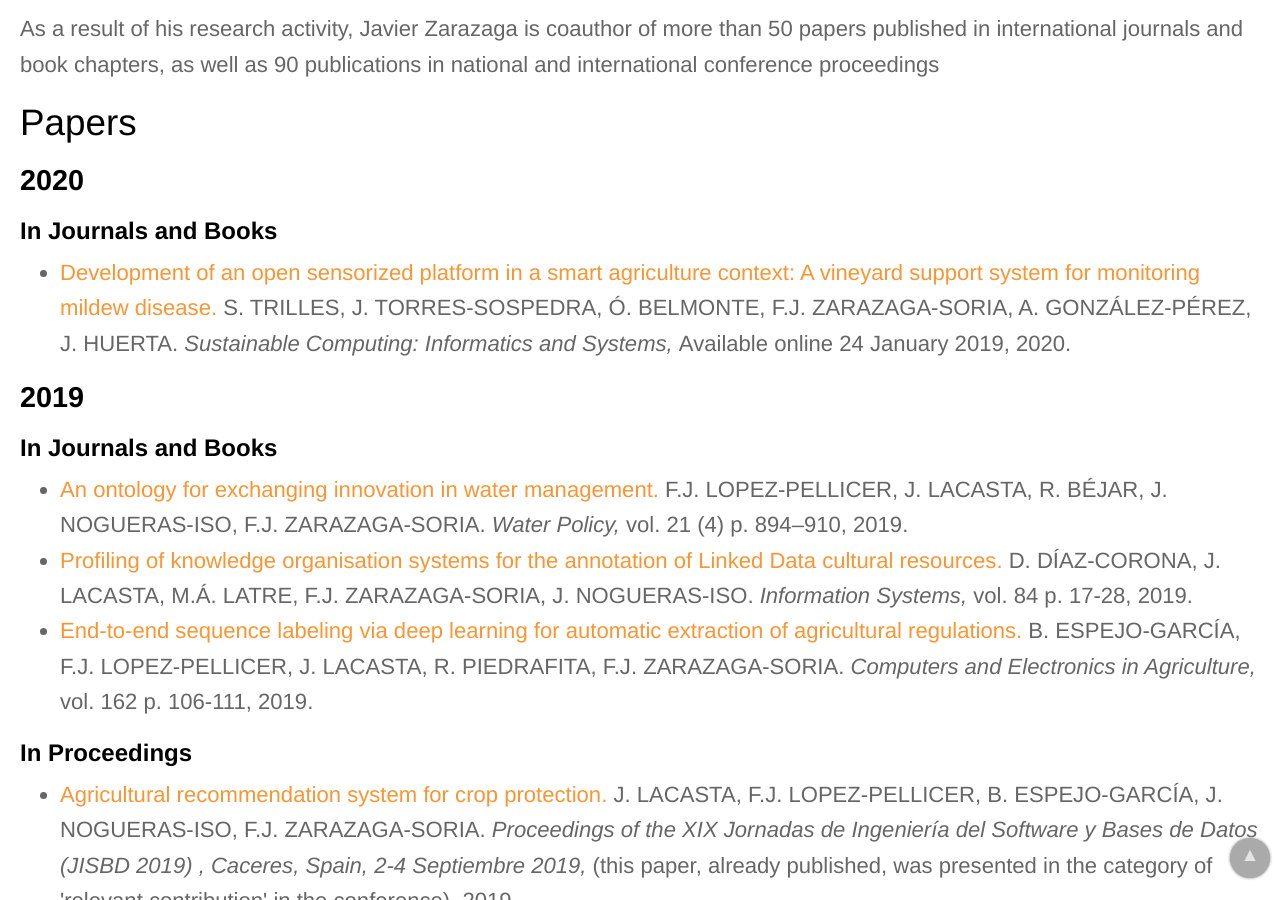
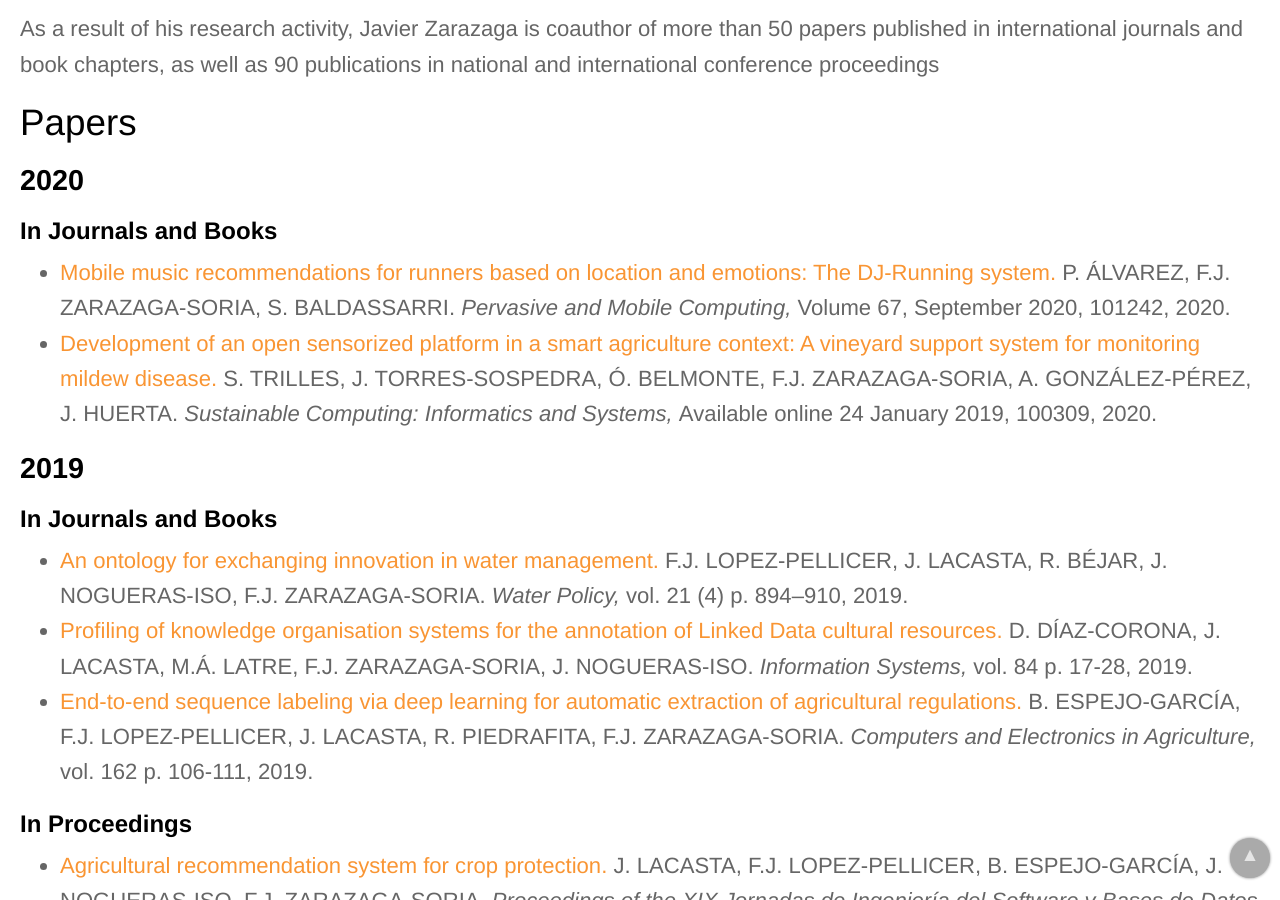
Before and after one commit to IAAA-Lab/IAAA-Lab.github.io, a Jekyll site: the page built from _staff/javy.md, in a window 1280 px wide and 900 px high, scrolled down 912 px. Built offline with Jekyll 4.4.1, drawn with Linux system fonts in a browser that asks for light colours.

Commit message:
Update papers.yml

```diff
--- a/_data/papers.yml
+++ b/_data/papers.yml
@@ -1,12 +1,20 @@
 # Importante: dentro de este fichero los artículos tienen que estar ordenados por año
 # (los más recientes primero) y dentro de cada año primero van los libros, luego los
 # artículos de revista y capítulos de libro y finalmente los artículos de congresos
+# -------------------
+- title: "Mobile music recommendations for runners based on location and emotions: The DJ-Running system"
+  url: https://doi.org/10.1016/j.pmcj.2020.101242
+  authors: P. ÁLVAREZ, F.J. ZARAZAGA-SORIA, S. BALDASSARRI
+  publication: "Pervasive and Mobile Computing"
+  publication_detail: "Volume 67, September 2020, 101242"
+  year: 2020
+  doi: 10.1016/j.pmcj.2020.101242
 # -------------------
 - title: "Development of an open sensorized platform in a smart agriculture context: A vineyard support system for monitoring mildew disease"
   url: https://doi.org/10.1016/j.suscom.2019.01.011
   authors: S. TRILLES, J. TORRES-SOSPEDRA, Ó. BELMONTE, F.J. ZARAZAGA-SORIA, A. GONZÁLEZ-PÉREZ, J. HUERTA
   publication: "Sustainable Computing: Informatics and Systems"
-  publication_detail: "Available online 24 January 2019"
+  publication_detail: "Available online 24 January 2019, 100309"
   year: 2020
   doi: 10.1016/j.suscom.2019.01.011
 # -------------------
```
